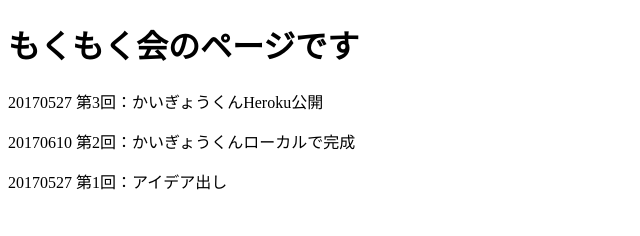
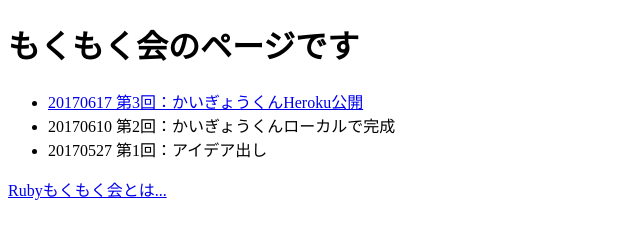
Before and after one commit to Makot3/mokupage, a plain HTML site: page index.html in a window 1280 px wide. Shown: the whole page, without its empty margins (0-640 px from the left). Drawn offline with Linux system fonts and the light colour scheme.

Commit message:
ベース作成第二

```diff
--- a/index.html
+++ b/index.html
@@ -6,8 +6,11 @@
   </head>
   <body>
     <h1>もくもく会のページです</h1>
-    <p>20170527 第3回：かいぎょうくんHeroku公開</p>
-    <p>20170610 第2回：かいぎょうくんローカルで完成</p>
-    <p>20170527 第1回：アイデア出し</p>
+    <ul>
+      <li><a href="moku170617.html">20170617 第3回：かいぎょうくんHeroku公開</a></li>
+      <li>20170610 第2回：かいぎょうくんローカルで完成</li>
+      <li>20170527 第1回：アイデア出し</li>
+    </ul>
+    <p><a href="about.html">Rubyもくもく会とは...</a></p>
   </body>
 </html>
```
Also changed, not shown: about.html (added, +1 -0 lines), moku170617.html (added, +4 -0 lines), images/c1.jpg (added).
